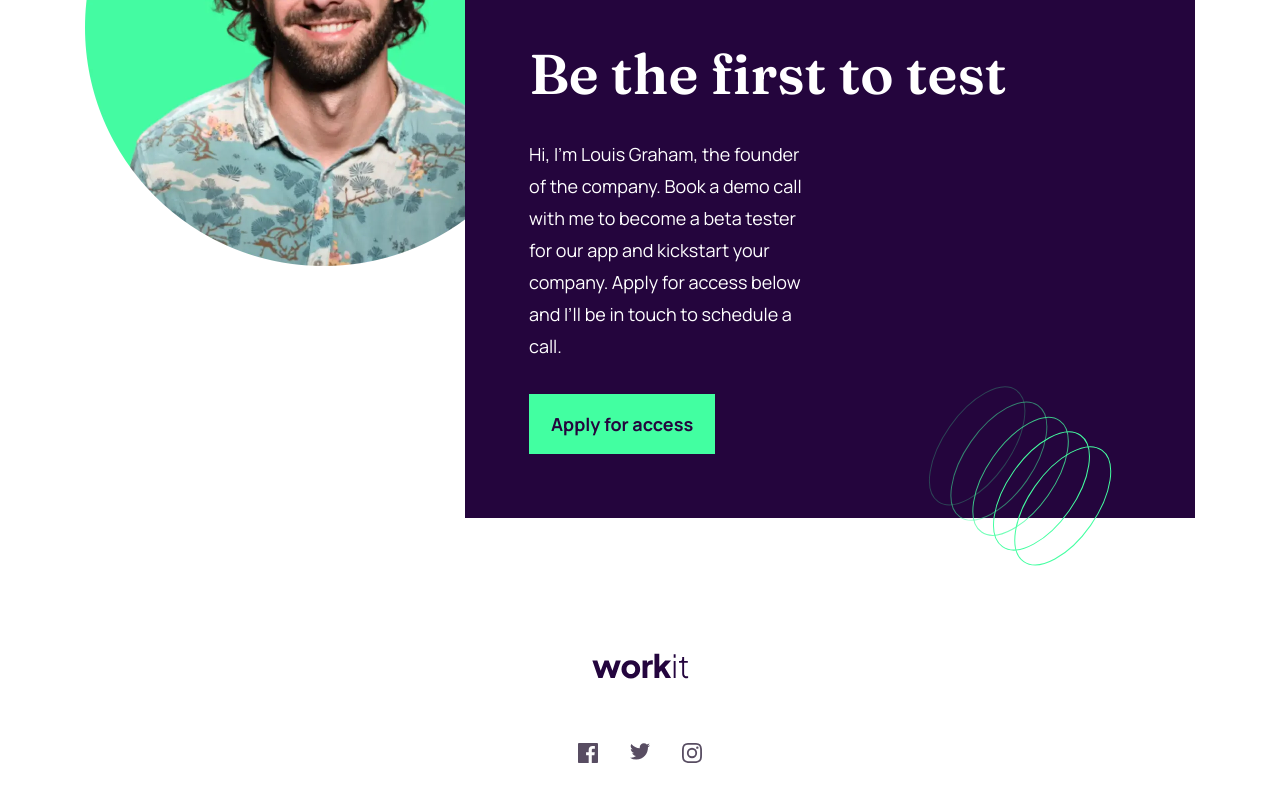
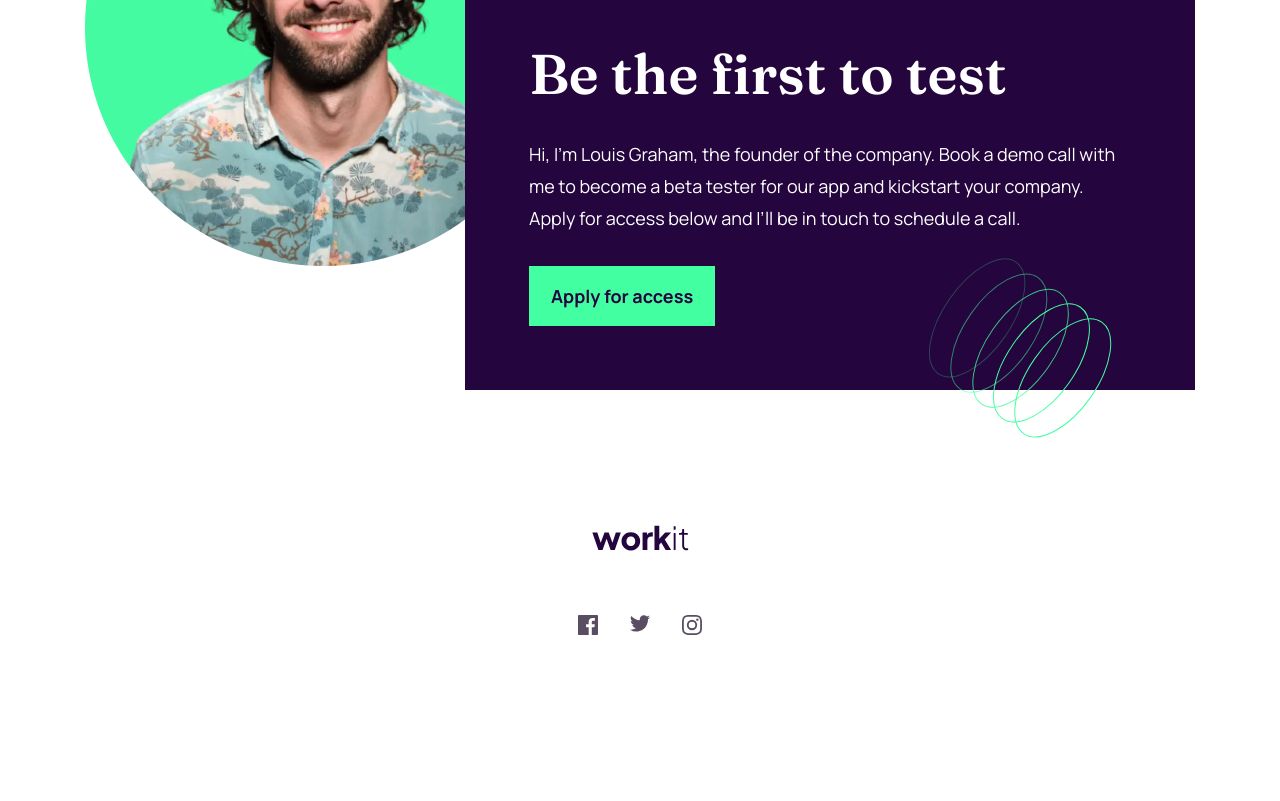
Before and after one commit to Randall3475/workit-landing-page, a React (Vite) app: page / in a window 1280 px wide. Shown: the part 1660-2461 px from the top of the page. After the commit the page ends 2359 px from the top, so only its background shows below. Built offline with nearby package versions, Linux system fonts and the light colour scheme.

Commit message:
Update CTA.tsx

```diff
--- a/src/components/CTA.tsx
+++ b/src/components/CTA.tsx
@@ -13,7 +13,7 @@ export default function CTA() {
             <h2 className="font-heading text-white desktop:text-heading-m text-[32px] heading-[48px]">
               Be the first to test
             </h2>
-            <p className="font-body desktop:text-body text-[16px] leading-[28px] text-white whitespace-break-spaces max-w-[282px]">
+            <p className="font-body desktop:text-body text-[16px] leading-[28px] text-white whitespace-break-spaces max-md:max-w-[282px]">
               Hi, I'm Louis Graham, the founder of the company. Book a demo call
               with me to become a beta tester for our app and kickstart your
               company. Apply for access below and I’ll be in touch to schedule a
```
